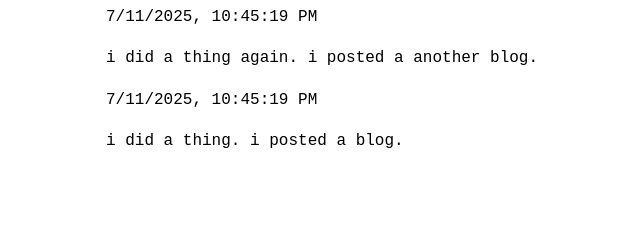
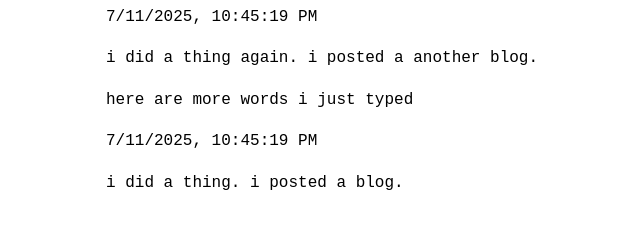
Before and after one commit to klssland/klssland.github.io, a plain HTML site: page blog.html in a window 1280 px wide. Shown: the part 326-554 px from the top of the page, without its empty margins (134-774 px from the left). Drawn offline with Linux system fonts and the light colour scheme.

Commit message:
Update blog.html

```diff
--- a/blog.html
+++ b/blog.html
@@ -14,6 +14,7 @@
 
 <p id="datetime"><script>document.write(new Date().toLocaleString())</script></p>
 <p>i did a thing again. i posted a another blog.</p>
+<p>here are more words i just typed</p>
 
 <p id="datetime"><script>document.write(new Date().toLocaleString())</script></p>
 <p>i did a thing. i posted a blog.</p>
```
